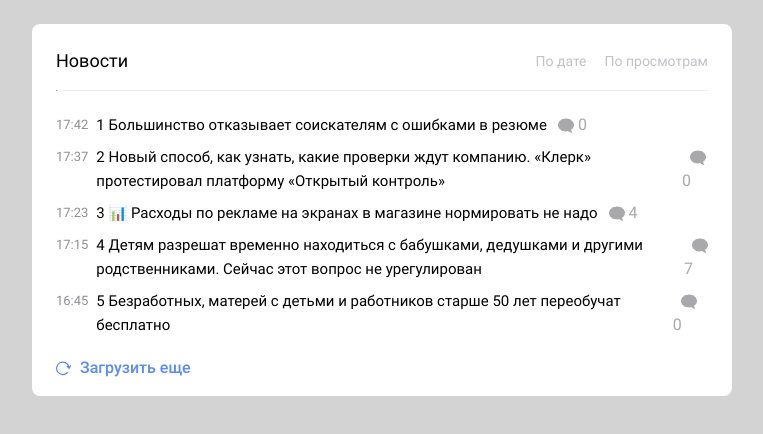
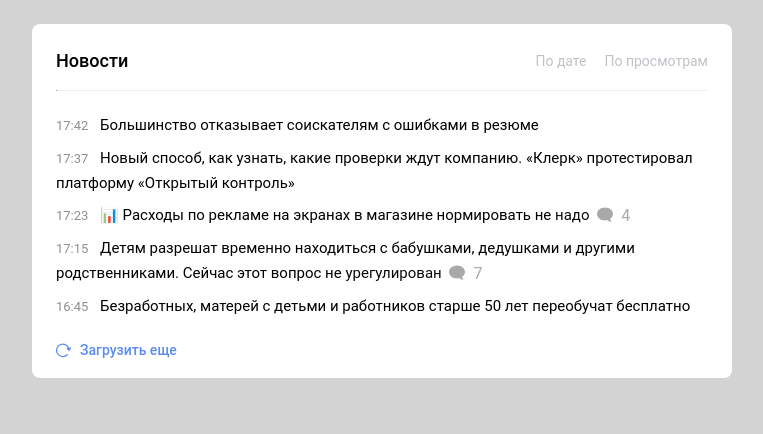
Before and after one commit to etaaaaaaa/klerkNews, a plain HTML site: page index.html in a window 1280 px wide. Shown: the whole page, without its empty margins (258-1021 px from the left). Drawn offline with Linux system fonts and the light colour scheme.

Commit message:
fixed mistakes, check main.js, don't know what to do with <time>

```diff
--- a/index.html
+++ b/index.html
@@ -10,19 +10,21 @@
 
 </head>
 <body>
+<div class="klerk-new-news_wrapper">
     <article class="klerk-new-news">
         <a href="#" class="klerk-new-news_header-link">
             <h2 class="klerk-new-news_header-txt">Новости <span class="klerk-new-news_header-txt-secondary">для бухгалтера</span></h2>
         </a>
-    <button class="klerk-new-news_button klerk-new-news_button-filter klerk-new-news_filter-date-button">По дате</button>
-    <button class="klerk-new-news_button klerk-new-news_button-filter klerk-new-news_filter-views-button">По просмотрам</button>
+        <button class="klerk-new-news_button-filter" id="klerk-new-news_filter-date-button">По дате</button>
+        <button class="klerk-new-news_button-filter" id="klerk-new-news_filter-views-button">По просмотрам</button>
         <hr class="klerk-new-news_separator">
-    <ul class="klerk-new-news_news-list"></ul>
-    <button class="klerk-new-news_button klerk-new-news_load-more-button">
+        <ul class="klerk-new-news_news-list" id="klerk-new-news_news-list"></ul>
+        <button class="klerk-new-news_load-more-button">
             <svg viewBox="0 0 16 15" xmlns="http://www.w3.org/2000/svg"><path d="M15.628 4.067a.666.666 0 00-.895.298l-.4.796a7.33 7.33 0 10-1.856 7.39.667.667 0 10-.933-.948 5.999 5.999 0 111.46-6.206l-.533-.533a.666.666 0 00-.943.942l2 2a.667.667 0 00.578.187l.233-.098a.623.623 0 00.082-.055.65.65 0 00.134-.16c.01-.017.03-.028.04-.047l1.332-2.665a.666.666 0 00-.3-.9z"/></svg>
             Загрузить еще
         </button>
     </article>
+</div>
 <script type="text/javascript" src="main.js"></script>
 </body>
 </html>
--- a/main.js
+++ b/main.js
@@ -19,7 +19,7 @@ const newsObjects = {
         id: '814756',
         numberOfComments: '0',
         numberOfViews: '852',
-        title: '1 Большинство отказывает соискателям с ошибками в резюме'
+        title: 'Большинство отказывает соискателям с ошибками в резюме'
     },
     1: {
         date: '2021-06-02T17:37:00+03:00',
@@ -27,7 +27,7 @@ const newsObjects = {
         id: '514754',
         numberOfComments: '0',
         numberOfViews: '862',
-        title: '2 Новый способ, как узнать, какие проверки ждут компанию. «Клерк» протестировал платформу «Открытый контроль»'
+        title: 'Новый способ, как узнать, какие проверки ждут компанию. «Клерк» протестировал платформу «Открытый контроль»'
     },
     2: {
         date: '2021-06-02T17:23:00+03:00',
@@ -35,7 +35,7 @@ const newsObjects = {
         id: '514753',
         numberOfComments: '4',
         numberOfViews: '173',
-        title: '3 📊 Расходы по рекламе на экранах в магазине нормировать не надо'
+        title: '📊 Расходы по рекламе на экранах в магазине нормировать не надо'
     },
     3: {
         date: "2021-06-02T17:15:00+03:00",
@@ -43,7 +43,7 @@ const newsObjects = {
         id: '514735',
         numberOfComments: '7',
         numberOfViews: '228',
-        title: '4 Детям разрешат временно находиться с бабушками, дедушками и другими родственниками. Сейчас этот вопрос не урегулирован'
+        title: 'Детям разрешат временно находиться с бабушками, дедушками и другими родственниками. Сейчас этот вопрос не урегулирован'
     },
     4: {
         date: "2021-06-01T16:45:00+03:00",
@@ -51,7 +51,7 @@ const newsObjects = {
         id: '514729',
         numberOfComments: '0',
         numberOfViews: '100',
-        title: '5 Безработных, матерей с детьми и работников старше 50 лет переобучат бесплатно'
+        title: 'Безработных, матерей с детьми и работников старше 50 лет переобучат бесплатно'
     },
     5: {
         date: "2021-06-02T16:45:00+03:00",
@@ -59,7 +59,7 @@ const newsObjects = {
         id: '514728',
         numberOfComments: '0',
         numberOfViews: '150',
-        title: '6 AAAAA'
+        title: 'AAAAA'
     },
     6: {
         date: '2021-06-02T17:42:00+03:00',
@@ -67,7 +67,7 @@ const newsObjects = {
         id: '514710',
         numberOfComments: '0',
         numberOfViews: '850',
-        title: '7 Большинство отказывает соискателям с ошибками в резюме'
+        title: 'Большинство отказывает соискателям с ошибками в резюме'
     },
     7: {
         date: '2021-06-02T17:37:00+03:00',
@@ -117,7 +117,7 @@ let countStart = 0; //THIS DOESNT WORK, SAVED TO REMEMBER THE IDEA
 const loadButton = document.querySelector('.klerk-new-news_load-more-button');
 const dateFilterButton = document.querySelector('.klerk-new-news_filter-date-button');
 const viewsFilterButton = document.querySelector('.klerk-new-news_filter-views-button');
-const ul = document.querySelector('.klerk-new-news_news-list');
+const ul = document.getElementById('klerk-new-news_news-list');
 
 
 for (let i = 0; i < 5; i++) {
@@ -125,56 +125,34 @@ for (let i = 0; i < 5; i++) {
 }
 display();
 
-// loadButton.addEventListener('click', () => {
-//     countStart+=6; //THIS DOESNT WORK X2
-//     console.log(countStart);
-//     display();
-// });
-//
-// dateFilterButton.addEventListener('click', () => {
-//
-// });
-//
-// viewsFilterButton.addEventListener('click', () => {
-//    filterViews();
-// });
-
 function display () {
     const displayLi = newsToBeDisplayed.map(newsPiece => {
+        let displayedNewsPiece = newsPiece.title;
+        let comments = '';
+
+        if (newsPiece.numberOfComments !== "0") {
+            let lastWord = newsPiece.title.split(' ').pop();
+            displayedNewsPiece = displayedNewsPiece.slice(0, displayedNewsPiece.length-lastWord.length);
+            comments = `<span class="klerk-new-news_comments-container"> ${lastWord}
+                            <a href="#" class="klerk-new-news_comments-link">
+                                <svg width="16" height="16" fill="none" xmlns="http://www.w3.org/2000/svg">
+                                    <path d="M8 .4c4.42 0 8 2.907 8 6.496 0 2.08-1.204 3.76-3.077 4.95l1.538 3.712-4.615-2.475c-.583.11-1.221.31-1.846.31-4.42 0-8-2.908-8-6.497S3.58.4 8 .4z"/>
+                                </svg>
+                            ${newsPiece.numberOfComments}
+                            </a>
+                        </span>
+            `;
+        }
         ul.innerHTML += `<li class="klerk-new-news_news-list-item">
-                             <a href="${newsPiece.href}" class="klerk-new-news_li-link" id="a">
+                             <a href="${newsPiece.href}" class="klerk-new-news_li-link">
                                  <time class="klerk-new-news_li-link-time" datetime="${newsPiece.date}">${newsPiece.date.slice(11, 16)}</time>
-                                 ${newsPiece.title}
+                             ${displayedNewsPiece}
                              </a>
-                             <a href="#" class="klerk-new-news_comments-link">
-                                 <svg width="16" height="16" fill="none" xmlns="http://www.w3.org/2000/svg">
-                                     <path d="M8 .4c4.42 0 8 2.907 8 6.496 0 2.08-1.204 3.76-3.077 4.95l1.538 3.712-4.615-2.475c-.583.11-1.221.31-1.846.31-4.42 0-8-2.908-8-6.497S3.58.4 8 .4z"/>
-                                 </svg>
-                                 ${newsPiece.numberOfComments}
-                             </a>
+                             ${comments}
                          </li>
         `;
-        // if (newsPiece.numberOfComments !== "0") {
-        //     document.getElementById('a').insertAdjacentHTML('beforeend', `<svg class="klerk-new-news_svg-comments" width="16" height="16" fill="none" xmlns="http://www.w3.org/2000/svg">
-        //                                                                                           <path d="M8 .4c4.42 0 8 2.907 8 6.496 0 2.08-1.204 3.76-3.077 4.95l1.538 3.712-4.615-2.475c-.583.11-1.221.31-1.846.31-4.42 0-8-2.908-8-6.497S3.58.4 8 .4z"/>
-        //                                                                                       </svg>
-        //                                                                                       <span class="klerk-new-news_comments-number">${newsPiece.numberOfComments}</span>`
-        //     );
-
-            // ul.innerHTML += `<li class="klerk-new-news_news-list-item">
-            //                      <a href="${newsPiece.href}" class="klerk-new-news_li-link">
-            //                          <time class="klerk-new-news_li-link-date" datetime="${newsPiece.date}">${newsPiece.date.slice(11, 16)}</time>
-            //                          <h3 class="klerk-new-news_li-link-headline">${newsPiece.title}</h3>
-            //                          <svg class="klerk-new-news_svg-comments" width="16" height="16" fill="none" xmlns="http://www.w3.org/2000/svg">
-            //                                   <path d="M8 .4c4.42 0 8 2.907 8 6.496 0 2.08-1.204 3.76-3.077 4.95l1.538 3.712-4.615-2.475c-.583.11-1.221.31-1.846.31-4.42 0-8-2.908-8-6.497S3.58.4 8 .4z"/>
-            //                              </svg>
-            //                          <span class="klerk-new-news_comments-number">${newsPiece.numberOfComments}</span>
-            //                      </a>
-            //                  </li>
-            // `;
-        })}
-    // });
-// }
+    })
+}
 
 function filterDate () {
 
--- a/style/style.css
+++ b/style/style.css
@@ -1,18 +1,12 @@
-@font-face {
-    font-family: RobotoMedium;
-    src: url("../fonts/robotomedium.ttf") format("truetype");
-    font-weight: 500;
-    font-style: normal;
-    font-size: 18px;
-}
+
 @font-face {
     font-family: Roboto;
-    src: url("../fonts/robotoregular.ttf");
-    font-style: normal;
-    font-weight: normal;
-    font-size: 14px;
+    src: url('https://fonts.googleapis.com/css2?family=Roboto&display=swap');
+
 }
+
 body {
+    font-family: Roboto, Arial, sans-serif;
     background-color: lightgrey;
     margin: 0;
 }
@@ -26,13 +20,31 @@ a {
 
 /*////////*/
 
+:root {
+    box-sizing: border-box;
+}
+*,
+::before,
+::after {
+    box-sizing: inherit;
+}
+* {
+    font-family: inherit;
+}
+
+.klerk-new-news_wrapper {
+    margin: 24px auto;
+    width: calc(100% - 300px - 16px - 8px);
+    max-width: 700px;
+    min-height: 250px;
+
+    box-sizing: border-box;
+}
 
 .klerk-new-news {
     display: flex;
     flex-wrap: wrap;
-    margin: 24px auto;
 
-    font-family: Roboto, Arial, sans-serif;
     color: #0a0a0a;
     font-size: 15px;
     font-weight: 400;
@@ -40,10 +52,6 @@ a {
 
     background-color: #ffffff;
     border-radius: 8px;
-
-    width: calc(100% - 300px - 16px - 8px);
-    max-width: 700px;
-    min-height: 250px;
 
     box-sizing: border-box;
     padding: 16px 24px;
@@ -74,8 +82,7 @@ a {
     display: none;
 }
 
-.klerk-new-news_button {
-    font-family: Roboto, Arial, sans-serif;
+.klerk-new-news button {
         font-size: 14px;
         display: block;
         border: none;
@@ -102,26 +109,14 @@ a {
     padding: 0;
 }
 
-.klerk-new-news_news-list-item {
-    display: flex;
-}
 .klerk-new-news_news-list-item:nth-child(n+2) {
     margin-top: 8px;
 }
 
 .klerk-new-news_li-link {
-    display: flex;
     transition: color .25s ease-in-out;
-
-    /*    font-size: 16px;*/
-    /*    line-height: 24px;*/
-
-    /*    display: unset;*/
-    /*    font-weight: 400;*/
-    /*    margin: 0;*/
-
 }
-.klerk-new-news_li-link:hover {
+.klerk-new-news_news-list-item:hover .klerk-new-news_li-link {
     color: #5a8cf1;
 }
 
@@ -132,73 +127,50 @@ a {
     margin-right: 8px;
 }
 
+.klerk-new-news_comments-container {
+    transition: color .25s ease-in-out;
+}
+.klerk-new-news_news-list-item:hover .klerk-new-news_comments-container {
+    color: #5a8cf1;
+}
+
 .klerk-new-news_comments-link {
     color: #a9a9ac;
     font-size: 16px;
     font-weight: 400;
-        margin-left: 3px;
+    margin-left: 28px;
     vertical-align: middle;
     transition: color .25s ease-in-out;
+
+    display: inline;
+    position: relative;
 }
-.klerk-new-news_li-link:hover .klerk-new-news_comments-link {
+.klerk-new-news_news-list-item:hover .klerk-new-news_comments-link {
         color: #8f8f93;
 }
 
 .klerk-new-news_comments-link svg {
     width: 16px;
     height: 16px;
-        vertical-align: middle;
+    /*vertical-align: middle;*/
 
     transition: fill .25s ease-in-out;
     fill: #a9a9ac;
 
     white-space: nowrap;
-        margin-left: 8px;
+    position: absolute;
+
+    top: 1px;
+    left: -24px;
 }
-.klerk-new-news_li-link:hover .klerk-new-news_comments-link svg {
+.klerk-new-news_news-list-item:hover .klerk-new-news_comments-link svg {
         fill: #8f8f93;
 }
-
-/*.klerk-new-news_li-link-headline {*/
-/*    font-size: 16px;*/
-/*    line-height: 24px;*/
-
-/*    display: unset;*/
-/*    font-weight: 400;*/
-/*    margin: 0;*/
-/*}*/
-/*.klerk-new-news_svg-comments {*/
-/*    width: 16px;*/
-/*    height: 16px;*/
-/*    vertical-align: middle;*/
-
-/*    transition: fill .25s ease-in-out;*/
-/*    fill: #a9a9ac;*/
-
-/*    white-space: nowrap;*/
-/*    margin-left: 8px;*/
-/*}*/
-/*.klerk-new-news_li-link:hover .klerk-new-news_svg-comments {*/
-/*    fill: #8f8f93;*/
-/*}*/
-
-/*.klerk-new-news_comments-number {*/
-/*    color: #a9a9ac;*/
-/*    font-size: 16px;*/
-/*    font-weight: 400;*/
-/*    margin-left: 3px;*/
-/*    vertical-align: middle;*/
-/*    transition: color .25s ease-in-out;*/
-/*}*/
-/*.klerk-new-news_li-link:hover .klerk-new-news_comments-number {*/
-/*    color: #8f8f93;*/
-/*}*/
 
 /*///////////*/
 
 .klerk-new-news_load-more-button {
     color: #5a8cf1;
-    font-family: RobotoMedium;
     font-size: 16px;
     font-weight: 500;
     line-height: 24px;
@@ -222,7 +194,7 @@ a {
 /*///////*/
 
 @media (max-width: 900px) {
-    .klerk-new-news {
+    .klerk-new-news_wrapper {
         width: 100%;
         max-width: unset;
     }
```
Lines whose indentation alone changed are shown as unchanged.
